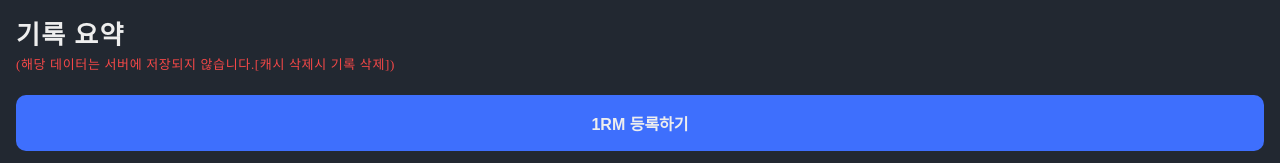
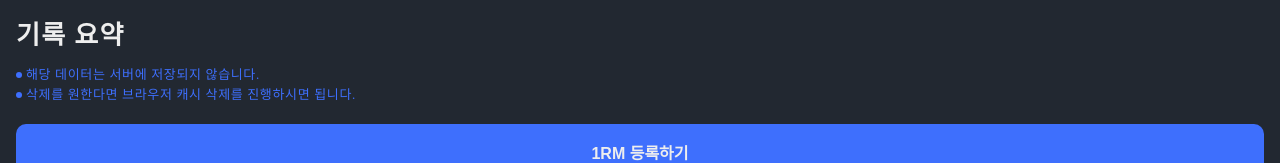
Before and after one commit to kbc1235/devcrossfit, a React (Vite) app: page /record in a window 1280 px wide. Shown: the top 163 px of the page. Built offline with nearby package versions, Linux system fonts and the light colour scheme; no server answers; a web font is replaced by a local one.

Commit message:
안내문구 수정

```diff
--- a/src/pages/recordPage/index.tsx
+++ b/src/pages/recordPage/index.tsx
@@ -96,9 +96,10 @@ export default function RecordPage() {
     <>
       <RecordPageWrapper>
         <RecordTitle>기록 요약</RecordTitle>
-        <Alert>
-          (해당 데이터는 서버에 저장되지 않습니다.[캐시 삭제시 기록 삭제])
-        </Alert>
+        <AlertList>
+          <li>해당 데이터는 서버에 저장되지 않습니다.</li>
+          <li>삭제를 원한다면 브라우저 캐시 삭제를 진행하시면 됩니다.</li>
+        </AlertList>
         <AddBtn type="button" onClick={() => setIsOpen(true)}>
           1RM 등록하기
         </AddBtn>
@@ -251,10 +252,25 @@ const AddRecordPop = ({
     </AddWrapper>
   );
 };
-const Alert = styled.div`
-  font-size: 13px;
-  font-weight: 400;
-  color: #f54848;
+const AlertList = styled.ul`
+  margin-top: 10px;
+  & > li {
+    position: relative;
+    padding-left: 10px;
+    font-size: 13px;
+    color: ${theme.colors.sub2};
+    &::before {
+      content: "";
+      position: absolute;
+      top: 7px;
+      left: 0;
+      display: block;
+      width: 6px;
+      height: 6px;
+      border-radius: 50%;
+      background: ${theme.colors.sub2};
+    }
+  }
 `;
 const ConfirmBtn = styled(Btn)<{ $success: boolean }>`
   width: 100%;
```
